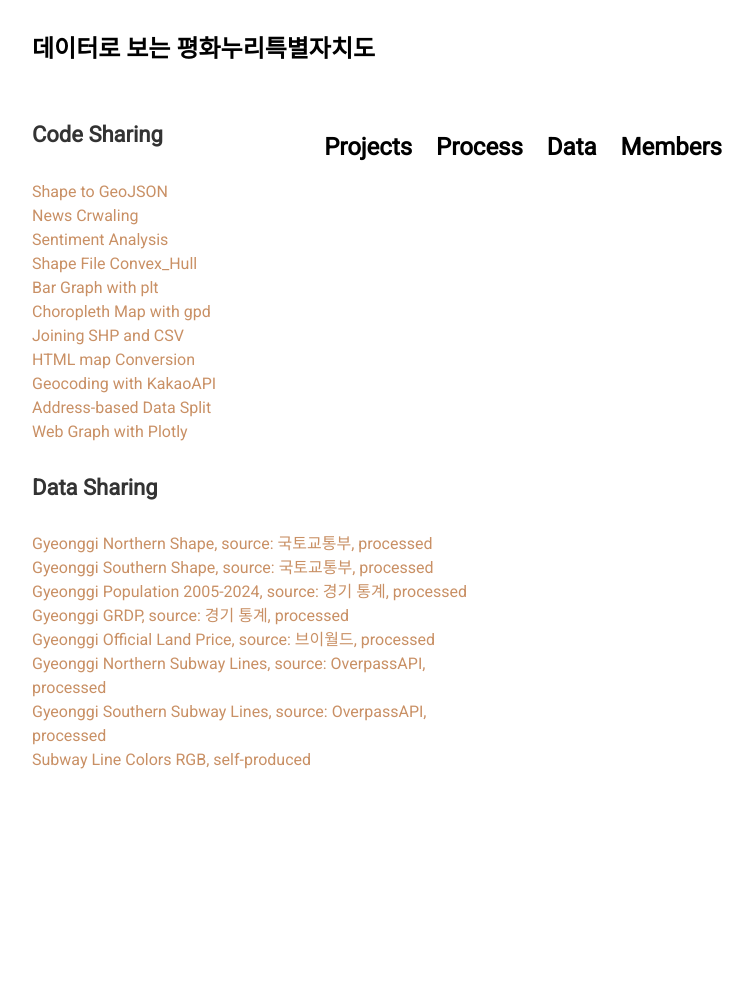
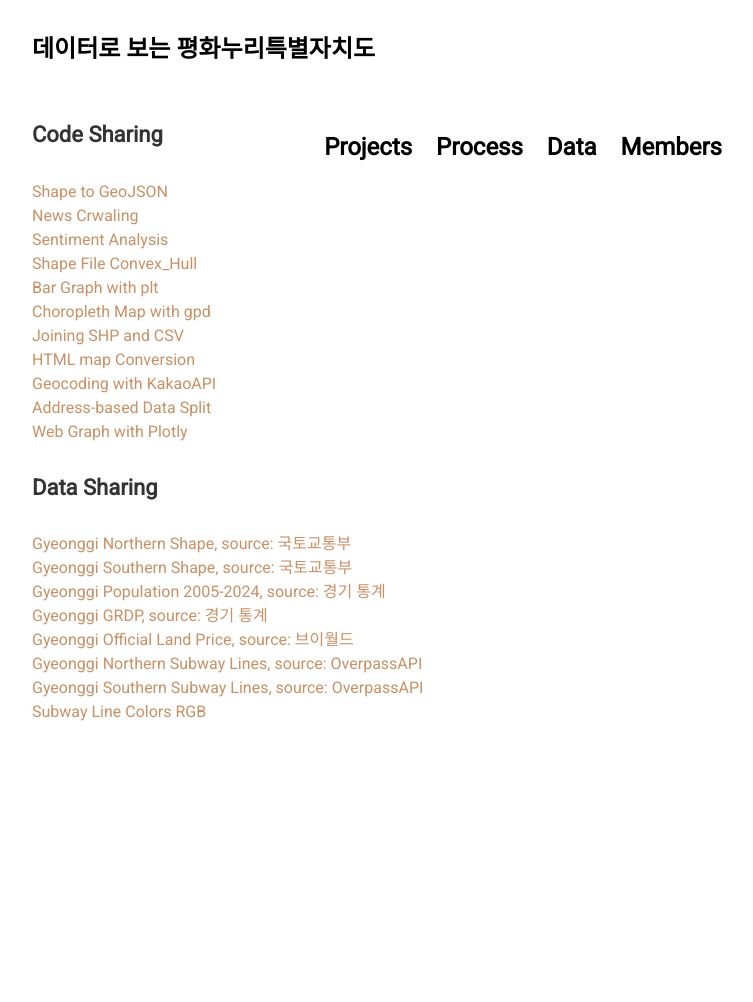
Before and after one commit to jinuew/SICM2002-6, a Jekyll site: the page built from pages/about.md, in a window 1280 px wide. Shown: the whole page, without its empty margins (263-1016 px from the left). Built offline with Jekyll 4.4.1, drawn with Linux system fonts in a browser that asks for light colours; nearby versions of some CDN libraries; after the commit the page ends 954 px from its top, so only the background shows below that.

Commit message:
Update about.md

```diff
--- a/pages/about.md
+++ b/pages/about.md
@@ -20,11 +20,11 @@ permalink: /about
 
 #### Data Sharing
 
-[Gyeonggi Northern Shape, source: 국토교통부, processed](https://github.com/jinuew/sicm2002-6/raw/main/assets/Data/경기북도4326.zip)<br>
-[Gyeonggi Southern Shape, source: 국토교통부, processed](https://github.com/jinuew/sicm2002-6/raw/main/assets/Data/경기남도4326.zip)<br>
-[Gyeonggi Population 2005-2024, source: 경기 통계, processed](https://github.com/jinuew/sicm2002-6/raw/main/assets/Data/gyeonggi_pop.xlsx)<br>
-[Gyeonggi GRDP, source: 경기 통계, processed](https://github.com/jinuew/sicm2002-6/raw/main/assets/Data/경기도GRDP.xlsx)<br>
-[Gyeonggi Official Land Price, source: 브이월드, processed](https://github.com/jinuew/sicm2002-6/raw/main/assets/Data/공시지가.zip)<br>
-[Gyeonggi Northern Subway Lines, source: OverpassAPI, processed](https://github.com/jinuew/sicm2002-6/raw/main/assets/Data/north_subway.geojson)<br>
-[Gyeonggi Southern Subway Lines, source: OverpassAPI, processed](https://github.com/jinuew/sicm2002-6/raw/main/assets/Data/south_subway.geojson)<br>
-[Subway Line Colors RGB, self-produced](https://github.com/jinuew/sicm2002-6/raw/main/assets/Data/subway_color.csv)<br>
+[Gyeonggi Northern Shape, source: 국토교통부](https://github.com/jinuew/sicm2002-6/raw/main/assets/Data/경기북도4326.zip)<br>
+[Gyeonggi Southern Shape, source: 국토교통부](https://github.com/jinuew/sicm2002-6/raw/main/assets/Data/경기남도4326.zip)<br>
+[Gyeonggi Population 2005-2024, source: 경기 통계](https://github.com/jinuew/sicm2002-6/raw/main/assets/Data/gyeonggi_pop.xlsx)<br>
+[Gyeonggi GRDP, source: 경기 통계](https://github.com/jinuew/sicm2002-6/raw/main/assets/Data/경기도GRDP.xlsx)<br>
+[Gyeonggi Official Land Price, source: 브이월드](https://github.com/jinuew/sicm2002-6/raw/main/assets/Data/공시지가.zip)<br>
+[Gyeonggi Northern Subway Lines, source: OverpassAPI](https://github.com/jinuew/sicm2002-6/raw/main/assets/Data/north_subway.geojson)<br>
+[Gyeonggi Southern Subway Lines, source: OverpassAPI](https://github.com/jinuew/sicm2002-6/raw/main/assets/Data/south_subway.geojson)<br>
+[Subway Line Colors RGB](https://github.com/jinuew/sicm2002-6/raw/main/assets/Data/subway_color.csv)<br>
```
